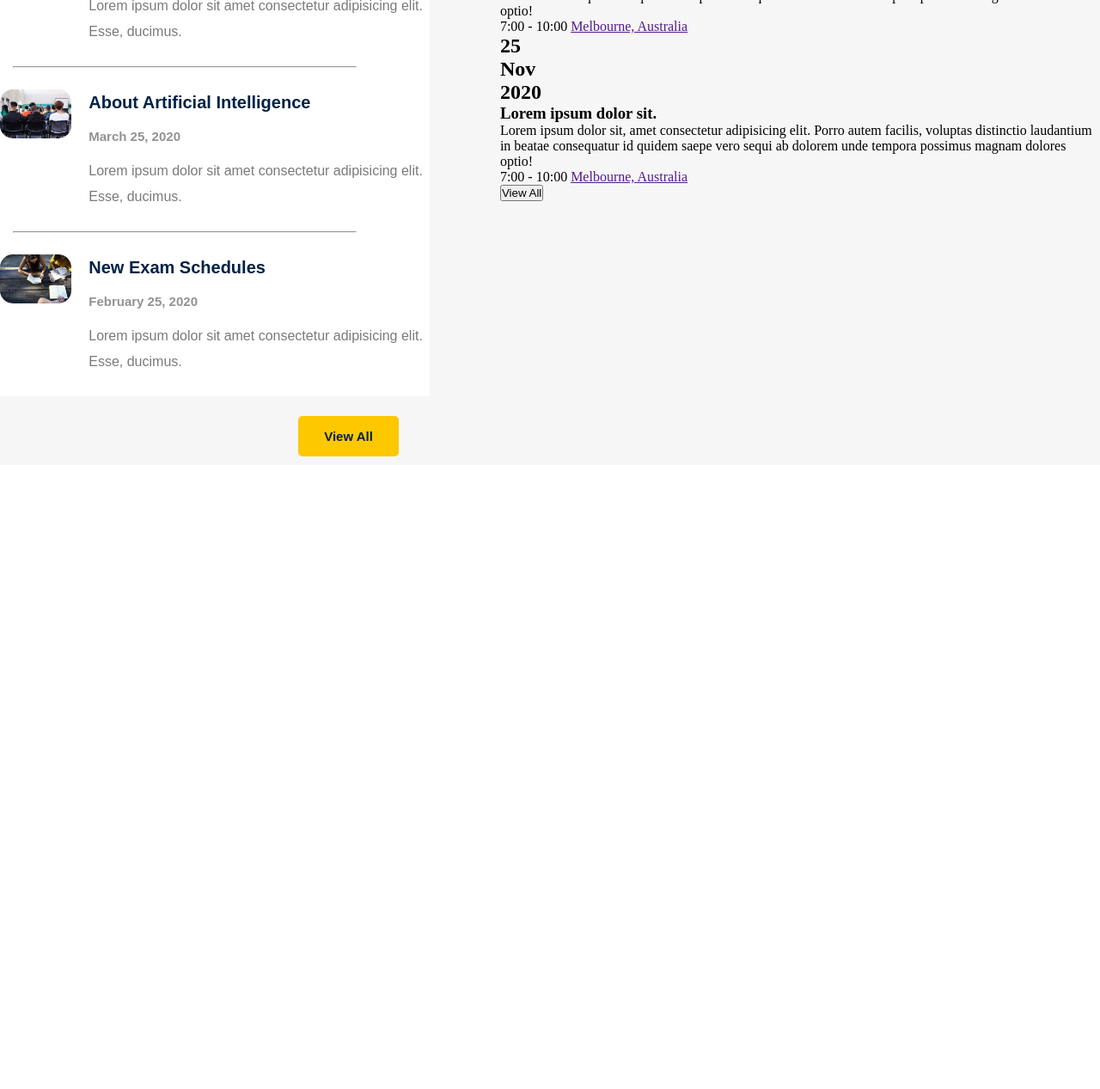
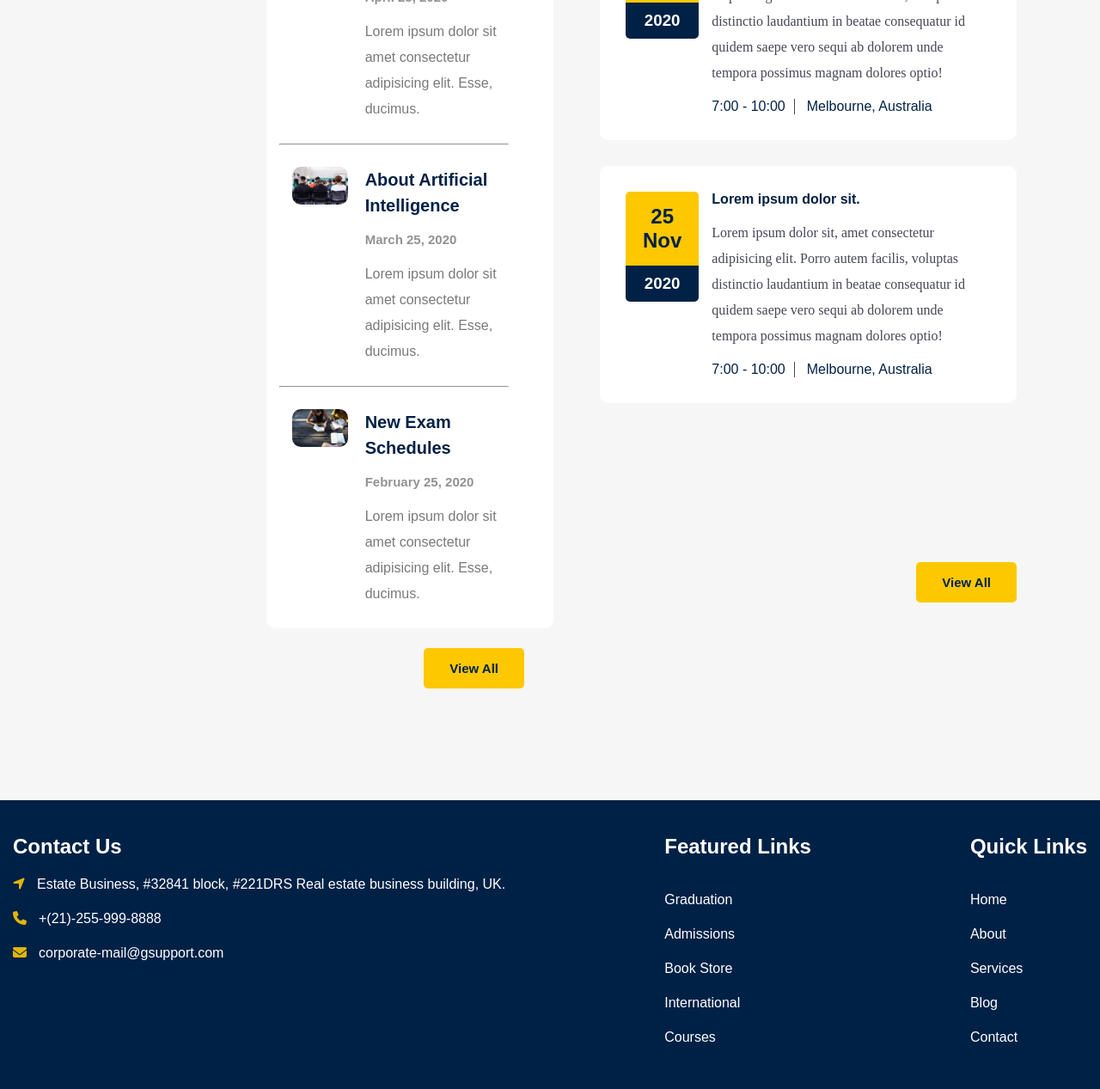
Before and after one commit to KhoaHoang3/Mastery-Website-Practice, a plain HTML site: page index.html in a window 1280 px wide. Shown: the part 2413-3680 px from the top of the page at 86% size. Before the commit the page ends 2954 px from the top, so only its background shows below. Drawn offline with Linux system fonts and the light colour scheme.

Commit message:
practice_2

```diff
--- a/css/style.css
+++ b/css/style.css
@@ -175,16 +175,20 @@
     display: flex;
     background-color: #f6f6f6;
     padding-top: 80px;
-    padding-bottom: 80px;
+    padding-bottom: 200px;
+    padding-left: 310px;
 }
 
 .post .latest{
     position: relative;
+    width: 40%;
 }
+
 
 .post .latest .list .item{
     background-color: white;
     width: 86%;
+    border-radius: 10px;
 }
 
 .post .latest h1{
@@ -199,6 +203,8 @@
     padding-bottom: 25px;
     padding-top: 25px;
     line-height: 30px;
+    padding-left: 30px;
+    padding-right: 30px;
 
 }
 
@@ -209,12 +215,14 @@
 }
 
 .post .latest .list .item .content .img{
-    width: 25%;
+    width: 70%;
+
 }
 
 .post .latest .list .item .content .img img{
     width: 100%;
-    border-radius: 15px;
+    border-radius: 10px;
+
 }
 
 .post .latest h1{
@@ -263,5 +271,138 @@
     border-radius: 5px;
     position: absolute;
     bottom: -70px;
-    right: 118px;
+    right: 88px;
 }
+
+.post .event{
+    width: 50%;
+}
+
+.post .event h1{
+    font-size: 30px;
+    font-family: Arial, Helvetica, sans-serif;
+    color: #002146;
+    font-weight: bold;
+    padding-bottom: 15px;
+}
+
+.post .event .list .item{
+    margin-bottom: 30px;
+}
+
+.post .event .list .item .content{
+    display: flex;
+    padding: 30px 30px;
+    background-color: white;
+    border-radius: 10px;
+}
+
+.post .event .list .item .content .date{
+    padding-right: 15px;
+}
+
+.post .event .list .item .content .date h2{
+    background-color: #fdc800;
+    color: #002146;
+    padding: 15px 20px;
+    font-family: Arial, Helvetica, sans-serif;
+    text-align: center;
+    border-top-left-radius: 5px;
+    border-top-right-radius: 5px;
+
+}
+
+.post .event .list .item .content .date h3{
+    background-color: #002146;
+    color: white;
+    padding: 10px 15px;
+    text-align: center;
+    font-family: Arial, Helvetica, sans-serif;
+    border-bottom-left-radius: 5px;
+    border-bottom-right-radius: 5px;
+}
+
+.post .event .list .item .content .info2 h4{
+    color: #002146;
+    font-family: Arial, Helvetica, sans-serif;
+    padding-bottom: 15px;
+    font-weight: bold;
+
+}
+
+.post .event .list .item .content .info2 p{
+    color: #454754;
+    line-height: 30px;
+    padding-bottom: 15px;
+}
+
+.post .event .list .item .content .info2 .time{
+    border-right: 1px solid #454754;
+    display: inline-block;
+    padding-right: 10px;
+}
+
+.post .event .list .item .content .info2 a{
+    text-decoration: none;
+    font-family: Arial, Helvetica, sans-serif;
+    color: #002146;
+}
+
+.post .event .list .item .content .info2 .locate{
+    padding-left: 10px;
+}
+
+.post .event{
+    position: relative;
+}
+
+.post .event .viewall{
+    padding: 15px 30px;
+    font-family: Arial, Helvetica, sans-serif;
+    color: #002146;
+    background-color: #fdc800;
+    font-size: 15px;
+    font-weight: bold;
+    border: #fdc800;
+    border-radius: 5px;
+    position: absolute;
+    bottom: 30px;
+    right: 0;
+}
+
+/* --------- CONTACT ---------- */
+
+.contact{
+    background-color: #002146;
+    padding-bottom: 40px;
+}
+
+.contact .container .list{
+    display: flex;
+    justify-content: space-between;
+}
+
+.contact .container .list .item{
+    padding-top: 40px;
+}
+
+.contact .container .list .item .content h1{
+    color: white;
+    font-family: Arial, Helvetica, sans-serif;
+    padding-bottom: 10px;
+    font-weight: bold;
+}
+
+.contact .container .list .item .content i{
+    color: #e1b609;
+    padding-right: 10px;
+
+}
+
+.contact .container .list .item .content a{
+    text-decoration: none;
+    color: white;
+    font-family: Arial, Helvetica, sans-serif;
+    font-weight: lighter;
+    line-height: 40px;
+}
--- a/index.html
+++ b/index.html
@@ -239,15 +239,15 @@
           <div class="item">
             <div class="content">
               <div class="date">
-                <h1>20 <br> Nov</h1>
-                <h2>2020</h2>
+                <h2>20 <br> Nov</h2>
+                <h3>2020</h3>
               </div>
 
               <div class="info2">
-                <h3>Lorem ipsum dolor sit.</h3>
+                <h4>Lorem ipsum dolor sit.</h4>
                 <p>Lorem ipsum dolor sit, amet consectetur adipisicing elit. Porro autem facilis, voluptas distinctio laudantium in beatae consequatur id quidem saepe vero sequi ab dolorem unde tempora possimus magnam dolores optio!</p>
-                <a>7:00 - 10:00</a>
-                <a href="">Melbourne, Australia</a>
+                <a class="time">7:00 - 10:00</a>
+                <a class="locate" href="">Melbourne, Australia</a>
               </div>
             </div>
           </div>
@@ -256,15 +256,15 @@
           <div class="item">
             <div class="content">
               <div class="date">
-                <h1>25 <br> Nov</h1>
-                <h2>2020</h2>
+                <h2>25 <br> Nov</h2>
+                <h3>2020</h3>
               </div>
 
               <div class="info2">
-                <h3>Lorem ipsum dolor sit.</h3>
+                <h4>Lorem ipsum dolor sit.</h4>
                 <p>Lorem ipsum dolor sit, amet consectetur adipisicing elit. Porro autem facilis, voluptas distinctio laudantium in beatae consequatur id quidem saepe vero sequi ab dolorem unde tempora possimus magnam dolores optio!</p>
-                <a>7:00 - 10:00</a>
-                <a href="">Melbourne, Australia</a>
+                <a class="time">7:00 - 10:00</a>
+                <a class="locate" href="">Melbourne, Australia</a>
               </div>
             </div>
           </div>
@@ -273,6 +273,47 @@
         <button class="viewall">View All</button>
       </div>
     </section>
-    <section class="contact"></section>
+
+
+    <!-- CONTACT -->
+    <section class="contact">
+      <div class="container">
+        <div class="list">
+          <div class="item item_1">
+            <div class="content">
+              <h1>Contact Us</h1>
+              <i class="fa fa-location-arrow"></i>
+              <a href="">Estate Business, #32841 block, #221DRS Real estate business building, UK.</a>
+              <br><i class="fa fa-phone"></i>
+              <a href="">+(21)-255-999-8888</a>
+              <br><i class="fa fa-envelope"></i>
+              <a href="">corporate-mail@gsupport.com</a>
+            </div>
+          </div>
+
+          <div class="item">
+            <div class="content">
+              <h1>Featured Links</h1>
+              <br><a href="">Graduation</a>
+              <br><a href="">Admissions</a>
+              <br><a href="">Book Store</a>
+              <br><a href="">International</a>
+              <br><a href="">Courses</a>
+            </div>
+          </div>
+
+          <div class="item">
+            <div class="content">
+              <h1>Quick Links</h1>
+              <br><a href="">Home</a>
+              <br><a href="">About</a>
+              <br><a href="">Services</a>
+              <br><a href="">Blog</a>
+              <br><a href="">Contact</a>
+            </div>
+          </div>
+        </div>
+      </div>
+    </section>
   </body>
 </html>
```
